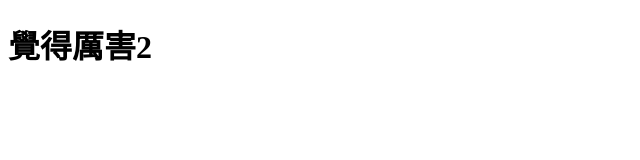
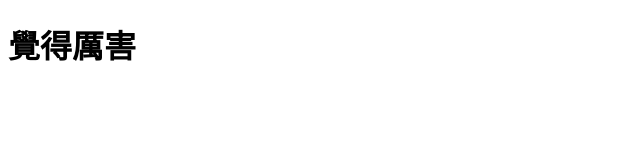
Before and after one commit to sheng855174/sheng855174.github.io, a plain HTML site: page index.html in a window 1280 px wide. Shown: the full height of the page, 0-640 px from the left. Drawn offline with Linux system fonts and the light colour scheme.

Commit message:
Update index.html

```diff
--- a/index.html
+++ b/index.html
@@ -5,6 +5,6 @@
     <title>你好，GitHub</title>
   </head>
   <body>
-    <h1>覺得厲害2</h1>
+    <h1>覺得厲害</h1>
   </body>
 </html>
```
